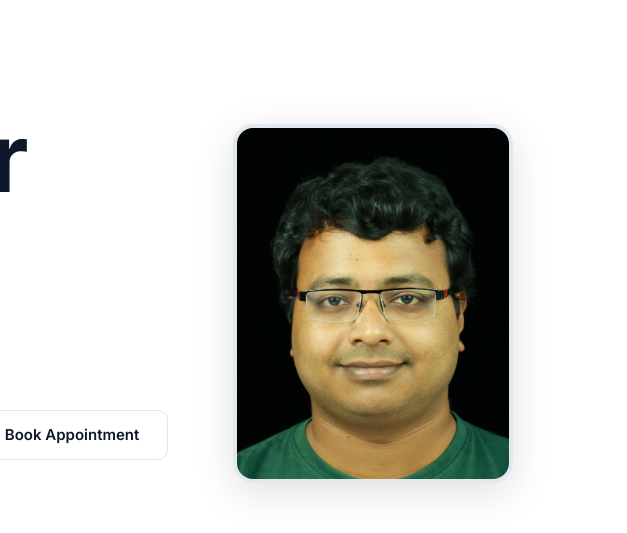
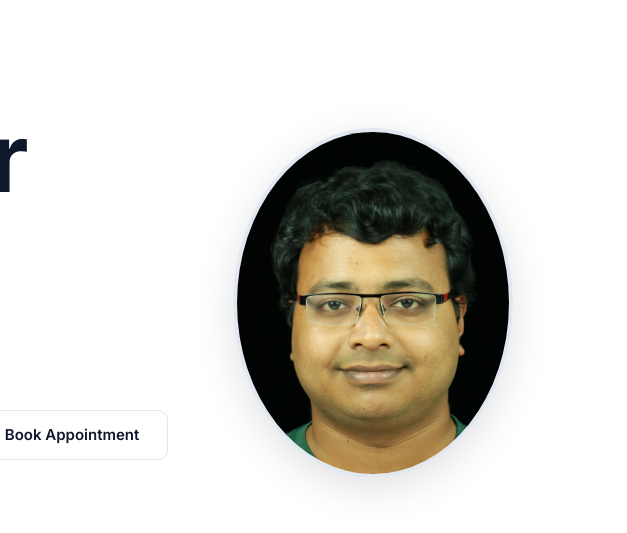
Before and after one commit to GauthamMuthukumar/GauthamMuthukumar.github.io, a plain HTML site: page index.html in a window 1280 px wide. Shown: the part 169-702 px from the top of the page, 653-1280 px from the left. Drawn offline with Linux system fonts and the light colour scheme.

Commit message:
Make hero profile photo an oval
Use border-radius: 50% with a 4/5 aspect ratio and object-fit: cover
so the hero photo renders as a portrait ellipse, keeping the face
framed via object-position: center top.

Co-Authored-By: Claude Opus 5 <noreply@anthropic.com>

```diff
--- a/styles.css
+++ b/styles.css
@@ -177,8 +177,10 @@ img { max-width: 100%; display: block; }
 
 .hero-photo img {
   width: 100%;
-  height: auto;
-  border-radius: 20px;
+  aspect-ratio: 4 / 5;
+  object-fit: cover;
+  object-position: center top;
+  border-radius: 50%;
   border: 4px solid var(--clr-border);
   box-shadow: var(--shadow-lg);
 }
```
